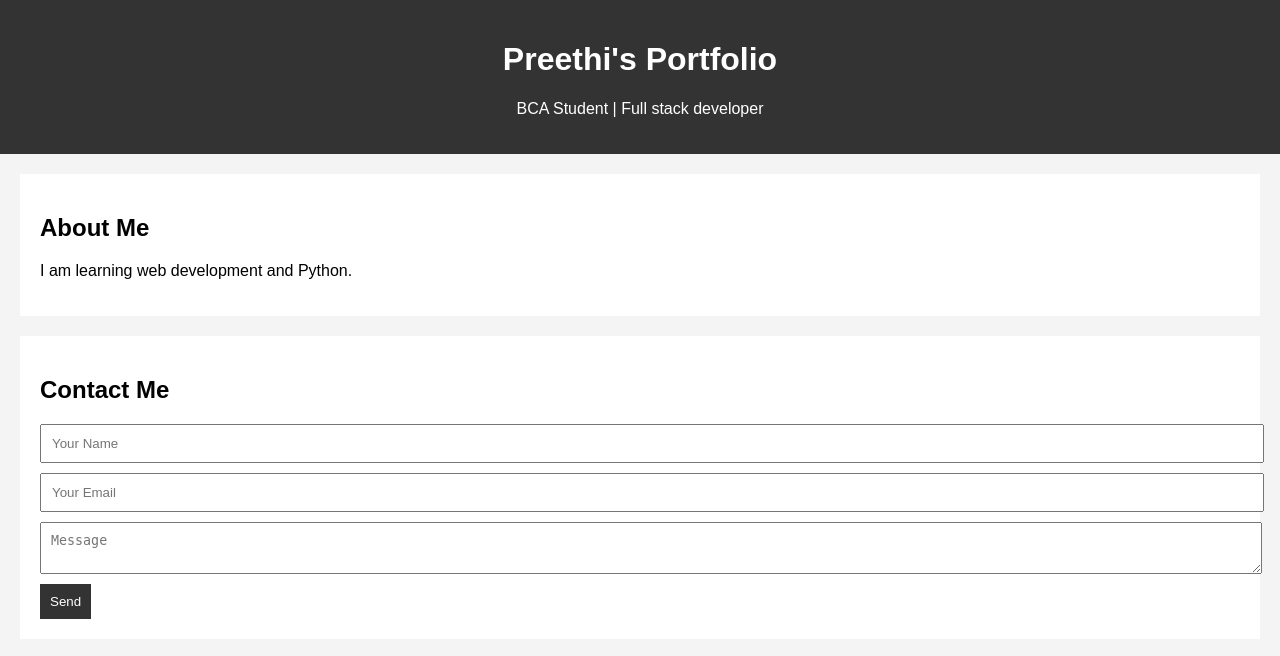
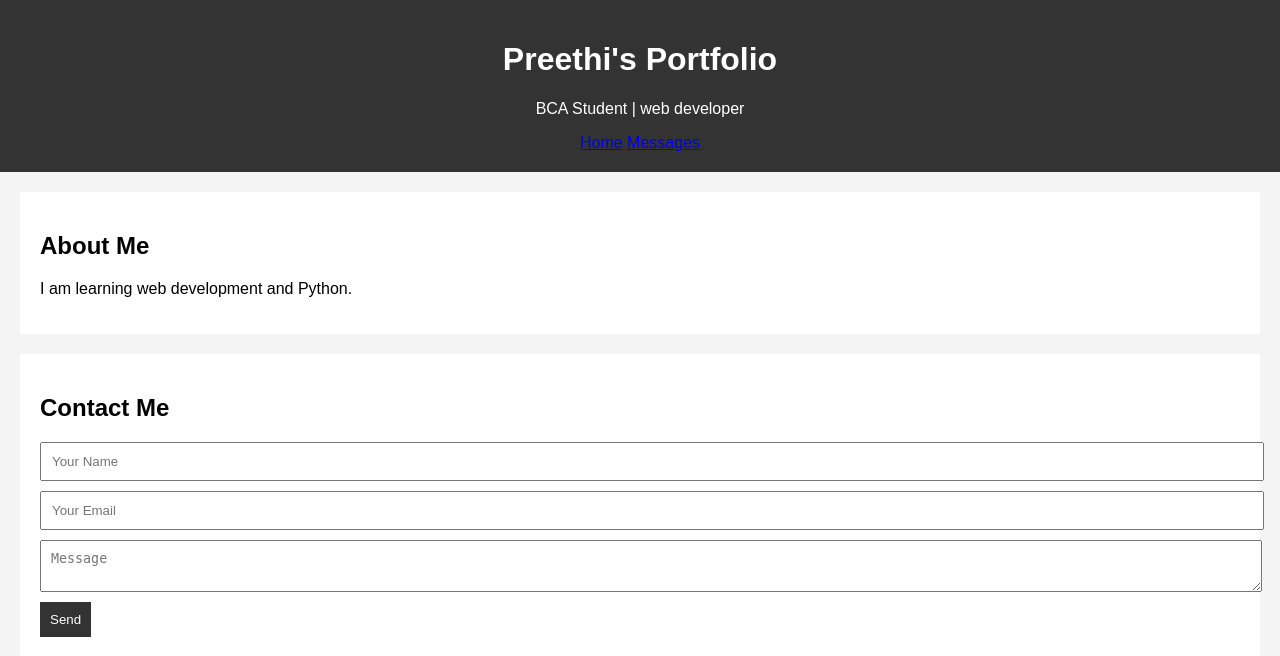
Before and after one commit to preethita16-create/beg, a Flask app: page / in a window 1280 px wide. Shown: the top 656 px of the page. Run offline with Flask 3, Linux system fonts and the light colour scheme.

Commit message:
Update index.html

```diff
--- a/templates/index.html
+++ b/templates/index.html
@@ -8,7 +8,11 @@
 
     <header>
         <h1>Preethi's Portfolio</h1>
-        <p>BCA Student | Full stack developer</p>
+        <p>BCA Student | web developer</p>
+        <nav>
+        <a href="/">Home</a>
+        <a href="/messages">Messages</a>
+    </nav>
     </header>
 
     <section>
```
